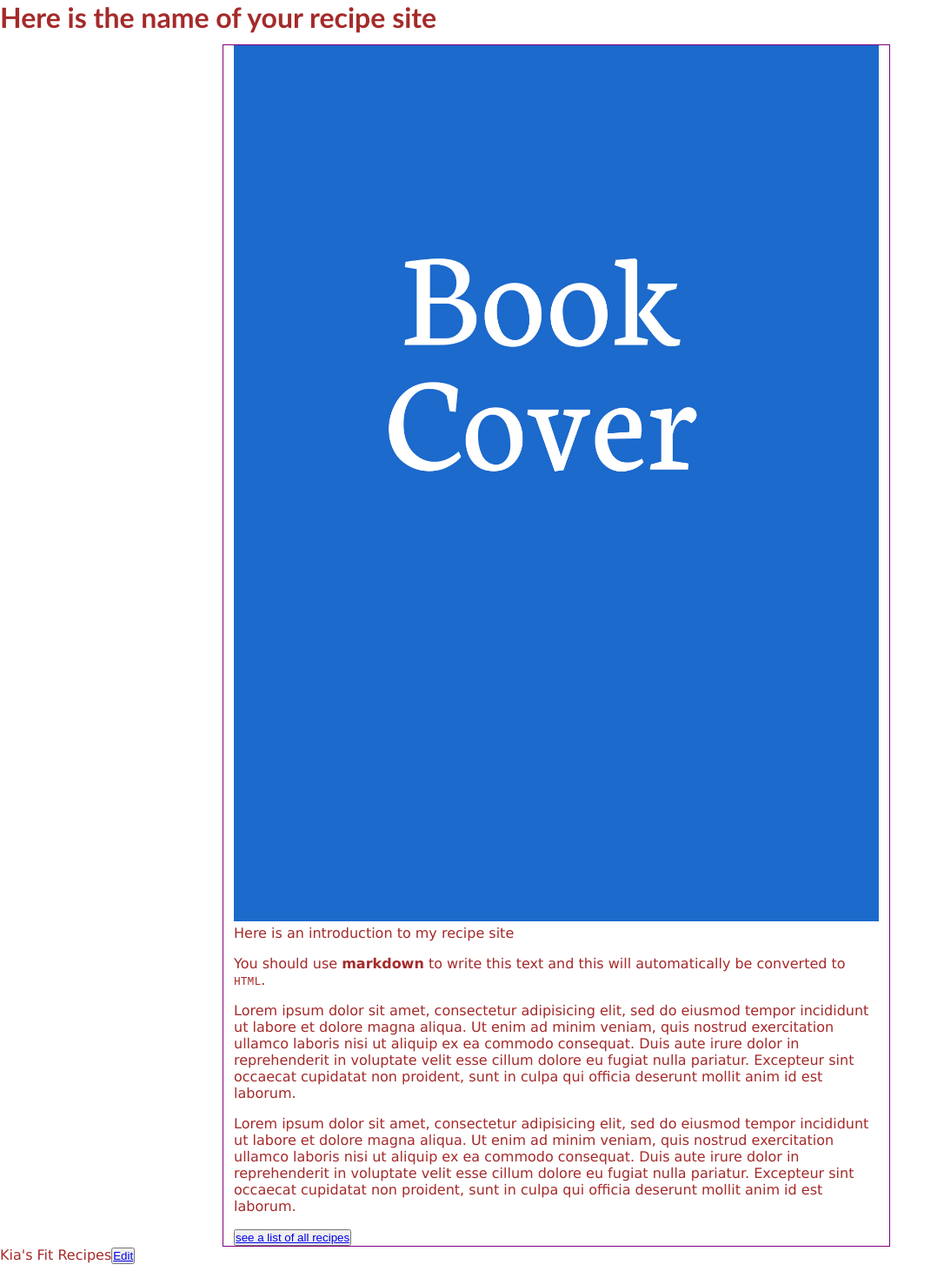
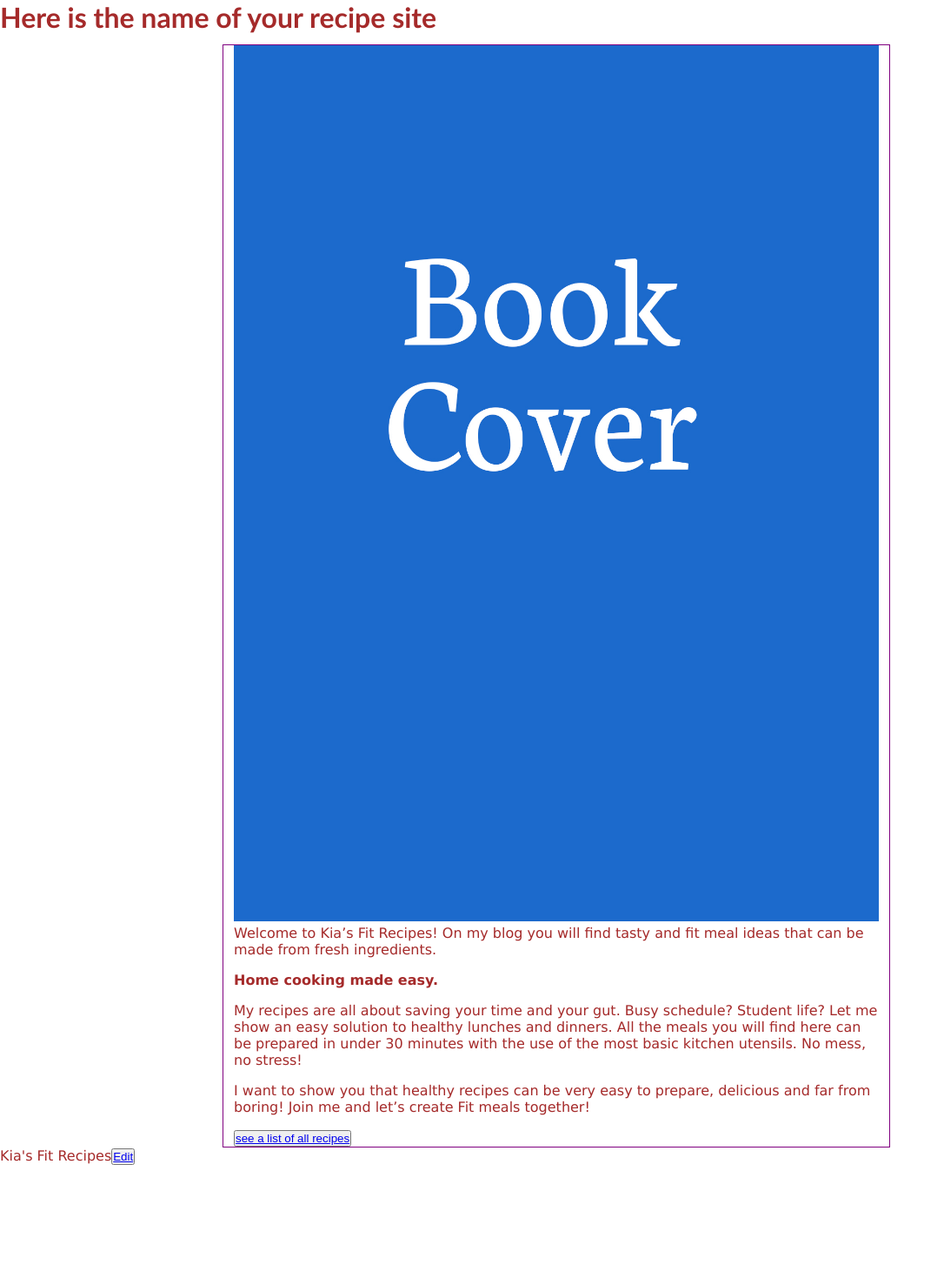
Before and after one commit to kaiablk/FitBook, a Jekyll site: the page built from home/index.md, in a window 1280 px wide. Shown: the whole page at 87% size, without its empty margins (0-1086 px from the left). Built offline with Jekyll 4.4.1, drawn with Linux system fonts in a browser that asks for light colours; after the commit the page ends 1355 px from its top, so only the background shows below that.

Commit message:
Update Home Page “index”

```diff
--- a/home/index.md
+++ b/home/index.md
@@ -1,15 +1,15 @@
 ---
+title: Here is the name of your recipe site
+coverimage: ../uploads/bookcover.jpg
+permalink: /
 layout: recipeshome
-title: Here is the name of your recipe site
-permalink: "/"
-coverimage: ../uploads/bookcover.jpg
 published: true
+date: 2023-02-14T13:03:22.354Z
 ---
+Welcome to Kia's Fit Recipes! On my blog you will find tasty and fit meal ideas that can be made from fresh ingredients.
 
-Here is an introduction to my recipe site
+**Home cooking made easy.**
 
-You should use **markdown** to write this text and this will automatically be converted to `HTML`.
+My recipes are all about saving your time and your gut. Busy schedule? Student life? Let me show an easy solution to healthy lunches and dinners. All the meals you will find here can be prepared in under 30 minutes with the use of the most basic kitchen utensils. No mess, no stress!
 
-Lorem ipsum dolor sit amet, consectetur adipisicing elit, sed do eiusmod tempor incididunt ut labore et dolore magna aliqua. Ut enim ad minim veniam, quis nostrud exercitation ullamco laboris nisi ut aliquip ex ea commodo consequat. Duis aute irure dolor in reprehenderit in voluptate velit esse cillum dolore eu fugiat nulla pariatur. Excepteur sint occaecat cupidatat non proident, sunt in culpa qui officia deserunt mollit anim id est laborum.
-
-Lorem ipsum dolor sit amet, consectetur adipisicing elit, sed do eiusmod tempor incididunt ut labore et dolore magna aliqua. Ut enim ad minim veniam, quis nostrud exercitation ullamco laboris nisi ut aliquip ex ea commodo consequat. Duis aute irure dolor in reprehenderit in voluptate velit esse cillum dolore eu fugiat nulla pariatur. Excepteur sint occaecat cupidatat non proident, sunt in culpa qui officia deserunt mollit anim id est laborum.
+I want to show you that healthy recipes can be very easy to prepare, delicious and far from boring! Join me and let's create Fit meals together!
```
